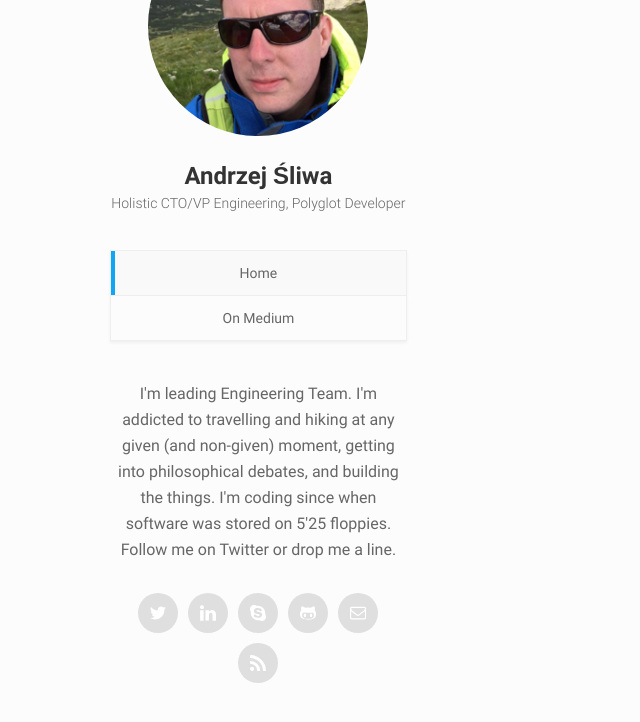
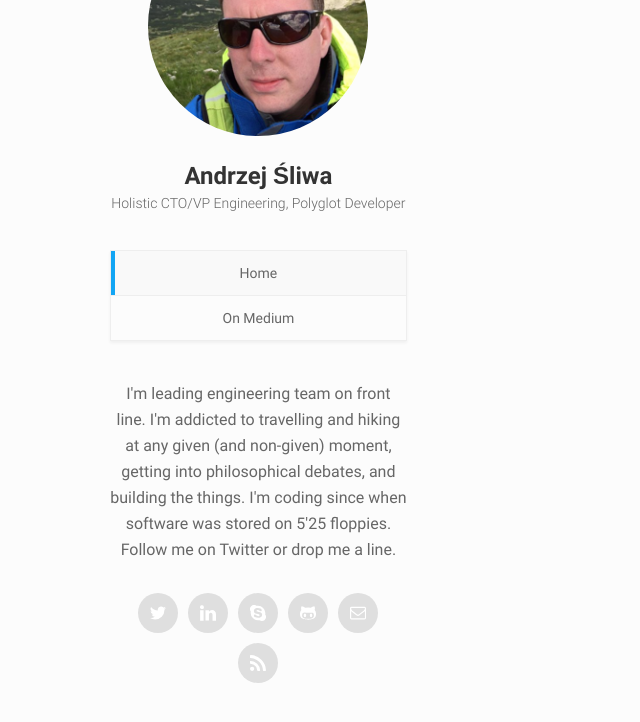
Before and after one commit to andrzejsliwa/andrzejsliwa.github.io, a Jekyll site: the page built from index.html, in a window 1280 px wide, cut to the strip 174-932 px from the top of the page. Shown: the top 722 px of the strip, without its empty margins (0-640 px from the left). Built offline with Jekyll 4.4.1, drawn with Linux system fonts in a browser that asks for light colours.

Commit message:
small fixes

```diff
--- a/_config.yml
+++ b/_config.yml
@@ -2,7 +2,7 @@
 name: Andrzej Śliwa
 job_title: Holistic CTO/VP Engineering, Polyglot Developer
 email: andrzej.sliwa@i-tool.eu
-description: I'm leading Engineering Team. I'm addicted to travelling and hiking at any given (and non-given) moment, getting into philosophical debates, and building the things. I'm coding since when software was stored on 5'25 floppies. Follow me on Twitter or drop me a line.
+description: I'm leading engineering team on front line. I'm addicted to travelling and hiking at any given (and non-given) moment, getting into philosophical debates, and building the things. I'm coding since when software was stored on 5'25 floppies. Follow me on Twitter or drop me a line.
 avatar: /assets/images/avatar.png
 favicon: /favicon.ico
 twitter_handler: andrzejsliwa
```
